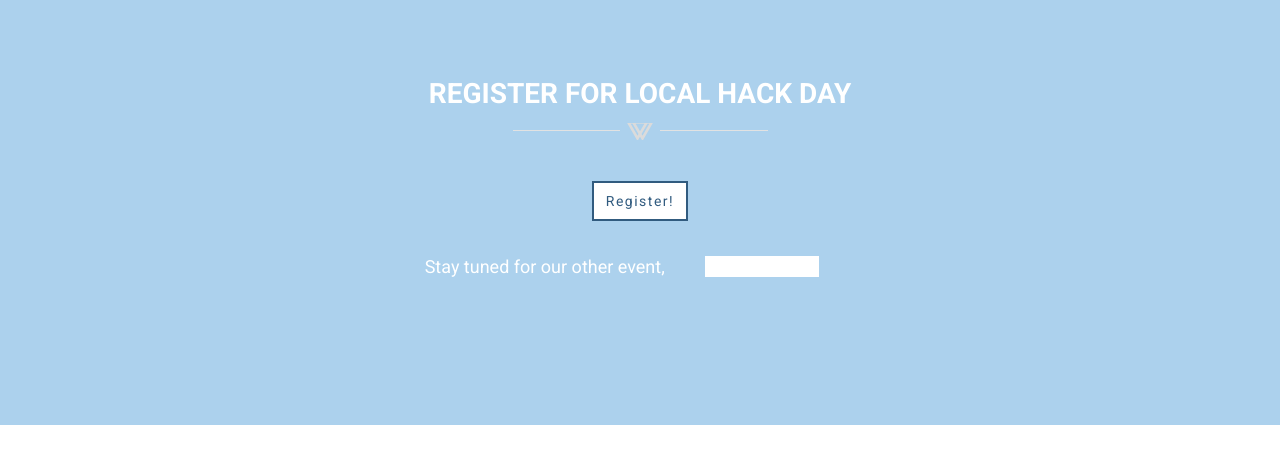
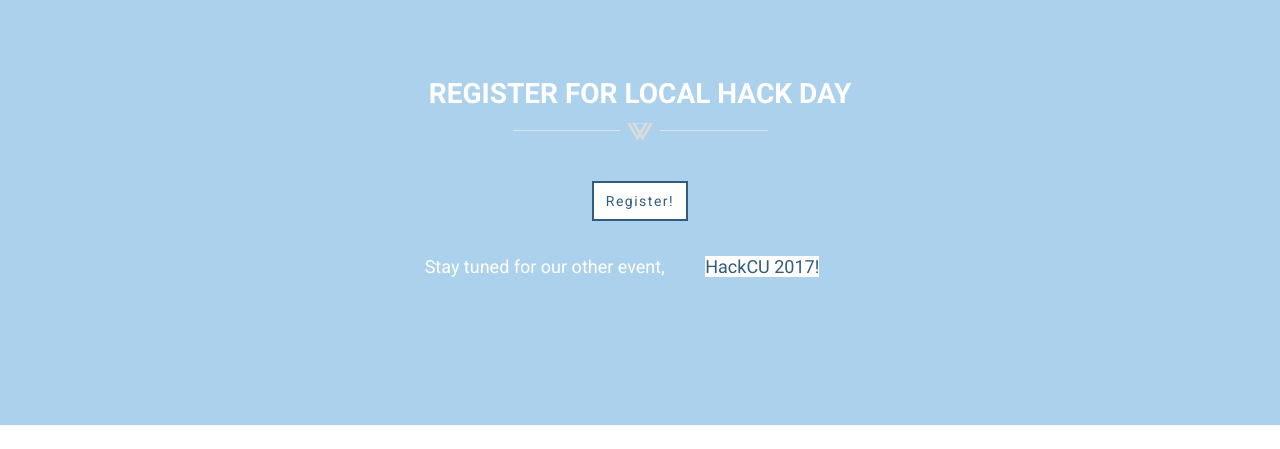
Before and after one commit to HackCU/LocalHackDay, a PHP site: page / in a window 1280 px wide. Shown: the part 1869-2318 px from the top of the page. Run offline with PHP 8.4, Linux system fonts and the light colour scheme.

Commit message:
actually fixed link

```diff
--- a/website/index.php
+++ b/website/index.php
@@ -198,7 +198,7 @@
                                 <div class="devider"></div>
                                 <a class="btn btn-blank" href="https://localhackday.mlh.io/find-an-event/"
                                    target="_blank" role="button">Register!</a>
-                                <p style="font-size: large;">Stay tuned for our other event, <a target="_blank" class="text-white" href="https://2017.hackcu.org/">HackCU 2017!</a></p>
+                                <p style="font-size: large;">Stay tuned for our other event, <a target="_blank" href="https://2017.hackcu.org/">HackCU 2017!</a></p>
                             </div>
                         </div>
                     </div>
```
